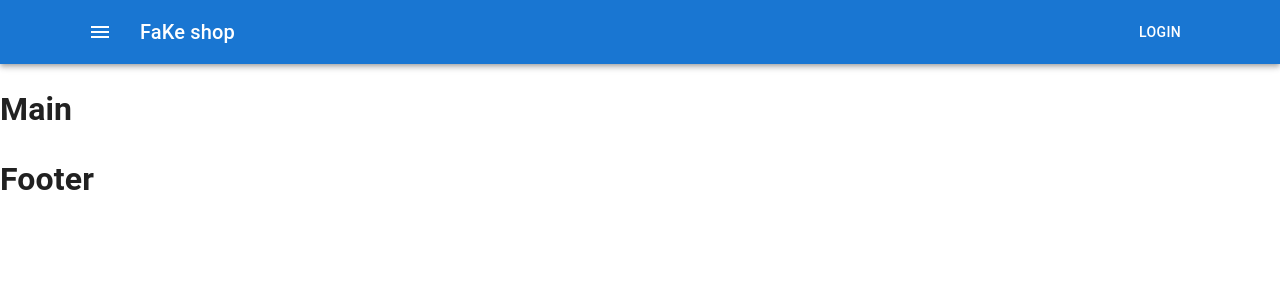
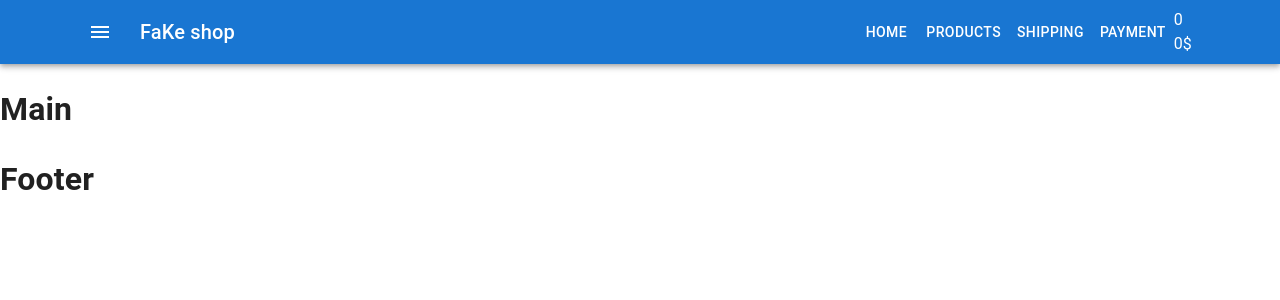
Before and after one commit to sekret236/fake-project, a React (Create React App) app: page / in a window 1280 px wide. Shown: the top 300 px of the page. Built offline with nearby package versions, Linux system fonts and the light colour scheme.

Commit message:
css moduls

```diff
--- /dev/null
+++ b/src/conponents/Cart/CartHeader.js
@@ -0,0 +1,11 @@
+import React from "react";
+import styles from './CartHeader.module.css'
+
+export const CartHeader = () => {
+    return (
+        <div className = {styles.CartHeader}>
+            <div>0</div>
+            <div>0$</div>
+        </div>
+    )
+}
--- /dev/null
+++ b/src/conponents/Cart/CartHeader.module.css
@@ -0,0 +1,3 @@
+.cartHeader{
+    margin-left: 10px;
+}
--- /dev/null
+++ b/src/conponents/Menu/Menu.js
@@ -0,0 +1,13 @@
+import React from 'react'
+import Button from '@mui/material/Button'
+
+export const Menu = () => {
+    return (
+        <>
+            <Button color="inherit">HOME</Button>
+            <Button color="inherit">PRODUCTS</Button>
+            <Button color="inherit">SHIPPING</Button>
+            <Button color="inherit">PAYMENT</Button>
+        </>
+    )
+}
--- a/src/container/Header/Header.js
+++ b/src/container/Header/Header.js
@@ -3,10 +3,11 @@
 import AppBar from '@mui/material/AppBar'
 import Toolbar from '@mui/material/Toolbar'
 import Typography from '@mui/material/Typography'
-import Button from '@mui/material/Button'
 import IconButton from '@mui/material/IconButton'
 import MenuIcon from '@mui/icons-material/Menu'
 import { Container } from '@mui/material'
+import { Menu } from 'conponents/Menu/Menu'
+import { CartHeader } from 'conponents/Cart/CartHeader'
 
 export const Header = () => {
     return (
@@ -30,7 +31,8 @@
                         >
                             FaKe shop
                         </Typography>
-                        <Button color="inherit">Login</Button>
+                        <Menu></Menu>
+                        <CartHeader></CartHeader>
                     </Toolbar>
                 </Container>
             </AppBar>
```
